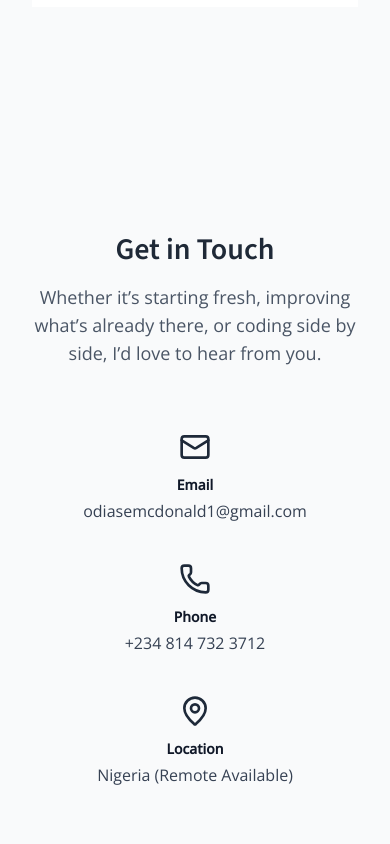
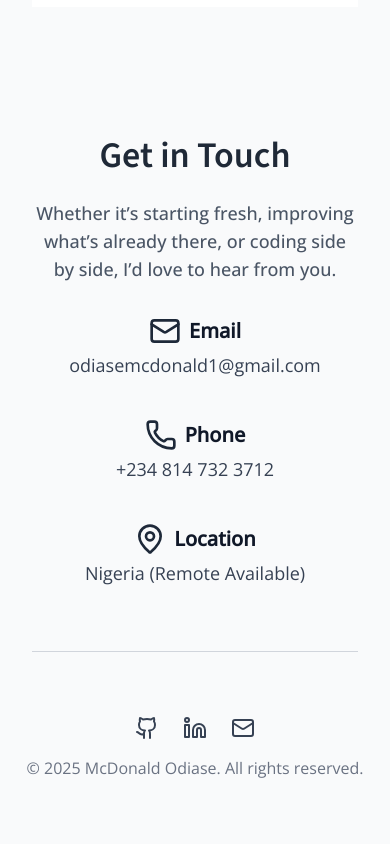
Before and after one commit to McDonald-ops/Portfolio, a React (Vite) app in the folder my-portfolio/: page / in a window 390 px wide. Shown: the part 7880-8724 px from the top of the page. Built offline with nearby package versions, Linux system fonts and the light colour scheme.

Commit message:
feat(contact): implement responsive contact section with lucide icons and grid

```diff
--- a/my-portfolio/src/sections/Contact.jsx
+++ b/my-portfolio/src/sections/Contact.jsx
@@ -14,12 +14,12 @@ export default function Contact() {
       whileInView={{ opacity: 1, y: 0 }}
       viewport={{ once: true, amount: 0.3 }}
       transition={{ duration: 0.6, ease: 'easeOut' }}
-      className="mx-auto max-w-4xl py-24 md:py-32"
+      className="mx-auto max-w-4xl"
     >
       {/* Title */}
-      <h2 className="text-3xl md:text-4xl font-bold text-center mb-4">Get in Touch</h2>
+      <h2 className="text-4xl font-bold text-center mb-6">Get in Touch</h2>
       {/* Subtitle */}
-      <p className="text-lg text-gray-600 text-center mb-16 md:mb-20">
+      <p className="text-lg text-gray-600 font-medium text-center mb-8 ">
         Whether it’s starting fresh, improving what’s already there, or coding side by side, I’d love to hear from you.
       </p>
 
@@ -30,20 +30,22 @@ export default function Contact() {
           const isLink = Boolean(item.link)
           return (
             <div key={item.label} className="text-center">
-              <Icon className="mx-auto h-8 w-8 text-gray-800" aria-hidden="true" />
-              <div className="mt-3 text-sm font-semibold text-gray-900">{item.label}</div>
+              <div className="flex items-center justify-center gap-2">
+                <Icon className="h-8 w-8 text-gray-800" aria-hidden="true" />
+                <div className="text-xl font-semibold text-gray-900">{item.label}</div>
+              </div>
               <div className="mt-1">
                 {isLink ? (
                   <a
                     href={item.link}
-                    className="text-gray-700 hover:text-gray-900 transition-colors"
+                    className="text-lg font-normal text-gray-700 hover:text-gray-900 transition-colors"
                     target={item.link?.startsWith('http') ? '_blank' : undefined}
                     rel={item.link?.startsWith('http') ? 'noopener noreferrer' : undefined}
                   >
                     {item.value}
                   </a>
                 ) : (
-                  <span className="text-gray-700">{item.value}</span>
+                  <span className="text-lg font-normal text-gray-700">{item.value}</span>
                 )}
               </div>
             </div>
```
